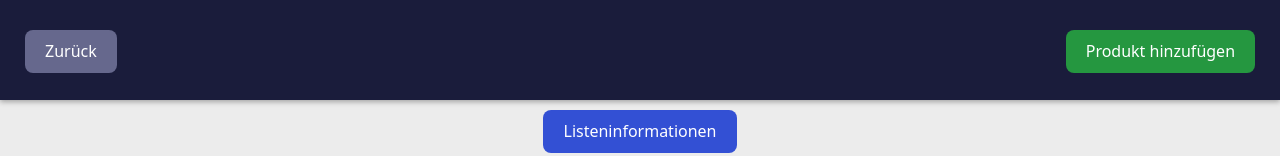
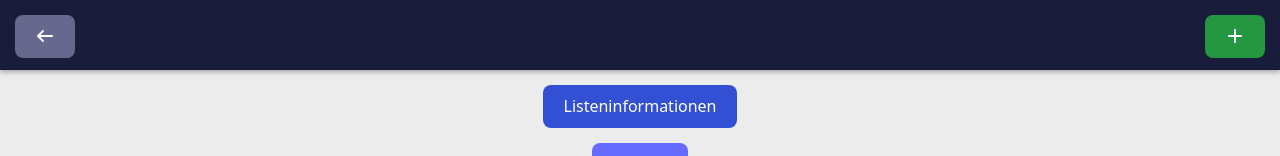
Before and after one commit to Pierro-e/HTWD-SE-shareshop_4B, a Vue app in the folder src/frontend/shareshop_4b/: page /list/1 in a window 1280 px wide. Shown: the top 156 px of the page. Built offline with nearby package versions, Linux system fonts and the light colour scheme; no server answers.

Commit message:
App-Header angepasst

```diff
--- a/src/frontend/shareshop_4b/src/components/AppHeader.vue
+++ b/src/frontend/shareshop_4b/src/components/AppHeader.vue
@@ -1,11 +1,15 @@
 <template>
   <div class="header">
     <!--Slots für die unterschiedlichen Buttons in Einkauf und List-->
-    <slot name="left"></slot>
+    <div class="button-left">
+      <slot name="left"></slot>
+    </div>
 
     <h2>{{ title }}</h2>
 
-    <slot name="right"></slot>
+    <div class="button-right">
+      <slot name="right"></slot>
+    </div>
   </div>
 </template>
 
@@ -20,3 +24,47 @@ export default {
   }
 };
 </script>
+
+<style>
+/* Header für Listen und Einkauf */
+.header {
+  position: fixed;
+  top: 0;
+  left: 0;
+  width: 100%;
+  height: 70px; /* vorher 60px */
+  background-color: var(--accent-header-bg-color);
+  z-index: 1000;
+  display: flex;
+  align-items: center;
+  justify-content: center;
+  box-shadow: 0 2px 5px var(--box-shadow-color);
+}
+
+/* h2 mittig im Header */
+.header h2 {
+  vertical-align:bottom;
+  margin: 0;
+  top: 20px;
+  font-weight: 600;
+  font-size: 1.4rem;
+  color: white;
+  text-align: center;
+  /* Kein position fixed mehr! */
+}
+
+/* Button links */
+.button-left {
+  position: absolute;
+  left: 10px;
+  top: 10px;
+}
+
+/* Button rechts */
+.button-right {
+  position: absolute;
+  right: 10px;
+  top: 10px;
+}
+
+</style>
--- a/src/frontend/shareshop_4b/src/components/Einkauf.vue
+++ b/src/frontend/shareshop_4b/src/components/Einkauf.vue
@@ -2,15 +2,16 @@
   <div class="einkauf">
 
     <AppHeader :title="list_name">
+
       <template #left>
-        <button @click="einkauf_abbrechen" class="button button-cancel back-button">
-          Einkauf abbrechen
+        <button @click="einkauf_abbrechen" class="button button-cancel">
+          <font-awesome-icon icon='xmark'/>
         </button>
       </template>
 
       <template #right>
-        <button @click="einkauf_abschließen" class="button button-submit button-submit-header">
-          Einkauf abschließen
+        <button @click="einkauf_abschließen" class="button button-submit">
+          <font-awesome-icon icon='check'/>
         </button>
       </template>
     </AppHeader>
@@ -41,7 +42,6 @@
 
 <script>
 import axios from "axios";
-import { inject } from "vue";
 import AppHeader from "./AppHeader.vue";
 import ProductCard from "./ProductCard.vue";
 
@@ -194,19 +194,7 @@ export default {
 
 <style scoped>
 .einkauf {
-  padding-top: 50px;
-}
-
-.back-button {
-  position: absolute;
-  left: 20px;
-  top: 25px;
-}
-
-.button-submit-header {
-  position: absolute;
-  right: 20px;
-  top: 25px;
+  padding-top: 40px;
 }
 
 .erledigt {
--- a/src/frontend/shareshop_4b/src/components/List.vue
+++ b/src/frontend/shareshop_4b/src/components/List.vue
@@ -8,7 +8,7 @@
         @click="$router.push('/listen')"
         class="button button-cancel back-button"
       >
-        Zurück
+        <font-awesome-icon icon='arrow-left'/>
       </button>
     </template>
 
@@ -18,7 +18,7 @@
         @click="openProductPopup()"
         class="button button-add button-add-header"
       >
-        Produkt hinzufügen
+        <font-awesome-icon icon='plus'/>
       </button>
     </template>
   </AppHeader>
@@ -685,21 +685,7 @@ export default {
 
 <style scoped>
 .liste {
-  padding-top: 50px;
-}
-
-/* Zurück-Button links */
-.back-button {
-  position: absolute;
-  left: 20px;
-  top: 25px;
-}
-
-/* Produkt hinzufügen Button rechts */
-.button-add-header {
-  position: absolute;
-  right: 20px;
-  top: 25px;
+  padding-top: 40px;
 }
 
 .button-einkauf-tätigen {
@@ -710,7 +696,7 @@ export default {
 /* Settings-Container fixiert unter der Überschrift mittig */
 .settings-container {
   position: fixed;
-  top: 100px; /* vorher 60px */
+  top: 75px; /* vorher 60px */
   left: 0;
   width: 100%;
   z-index: 1000;
--- a/src/frontend/shareshop_4b/src/main.js
+++ b/src/frontend/shareshop_4b/src/main.js
@@ -8,8 +8,8 @@ import vSelect from 'vue-select'
 
 import { library } from '@fortawesome/fontawesome-svg-core'
 import { FontAwesomeIcon } from '@fortawesome/vue-fontawesome'
-import { faEye, faEyeSlash } from '@fortawesome/free-solid-svg-icons'
-library.add(faEye, faEyeSlash)
+import { faEye, faEyeSlash, faArrowLeft, faPlus, faXmark, faCheck } from '@fortawesome/free-solid-svg-icons'
+library.add(faEye, faEyeSlash, faArrowLeft, faPlus, faXmark, faCheck)
 
 const app = createApp(App);
 app.component('v-select', vSelect)
--- a/src/frontend/shareshop_4b/src/style.css
+++ b/src/frontend/shareshop_4b/src/style.css
@@ -159,7 +159,7 @@ a:hover {
 #app {
   max-width: 1280px;
   margin: 0 auto;
-  padding: 1rem;
+    padding: 0.5rem;
   text-align: center;
 }
 
@@ -399,32 +399,6 @@ form select {
   box-sizing: border-box;
 }
 
-/* Header für Listen und Einkauf */
-.header {
-  position: fixed;
-  top: 0;
-  left: 0;
-  width: 100%;
-  height: 100px; /* vorher 60px */
-  background-color: var(--accent-header-bg-color);
-  z-index: 1000;
-  display: flex;
-  align-items: center;
-  justify-content: center;
-  box-shadow: 0 2px 5px var(--box-shadow-color);
-}
-
-/* h2 mittig im Header */
-.header h2 {
-  margin: 0;
-  top: 20px;
-  font-weight: 400;
-  font-size: 1.8rem;
-  color: white;
-  text-align: center;
-  /* Kein position fixed mehr! */
-}
-
 /* Produktgrid und Produktkarten */
 .produkte-grid {
   width: 100%; /* nimmt die volle Breite der Grid-Zelle */
```
